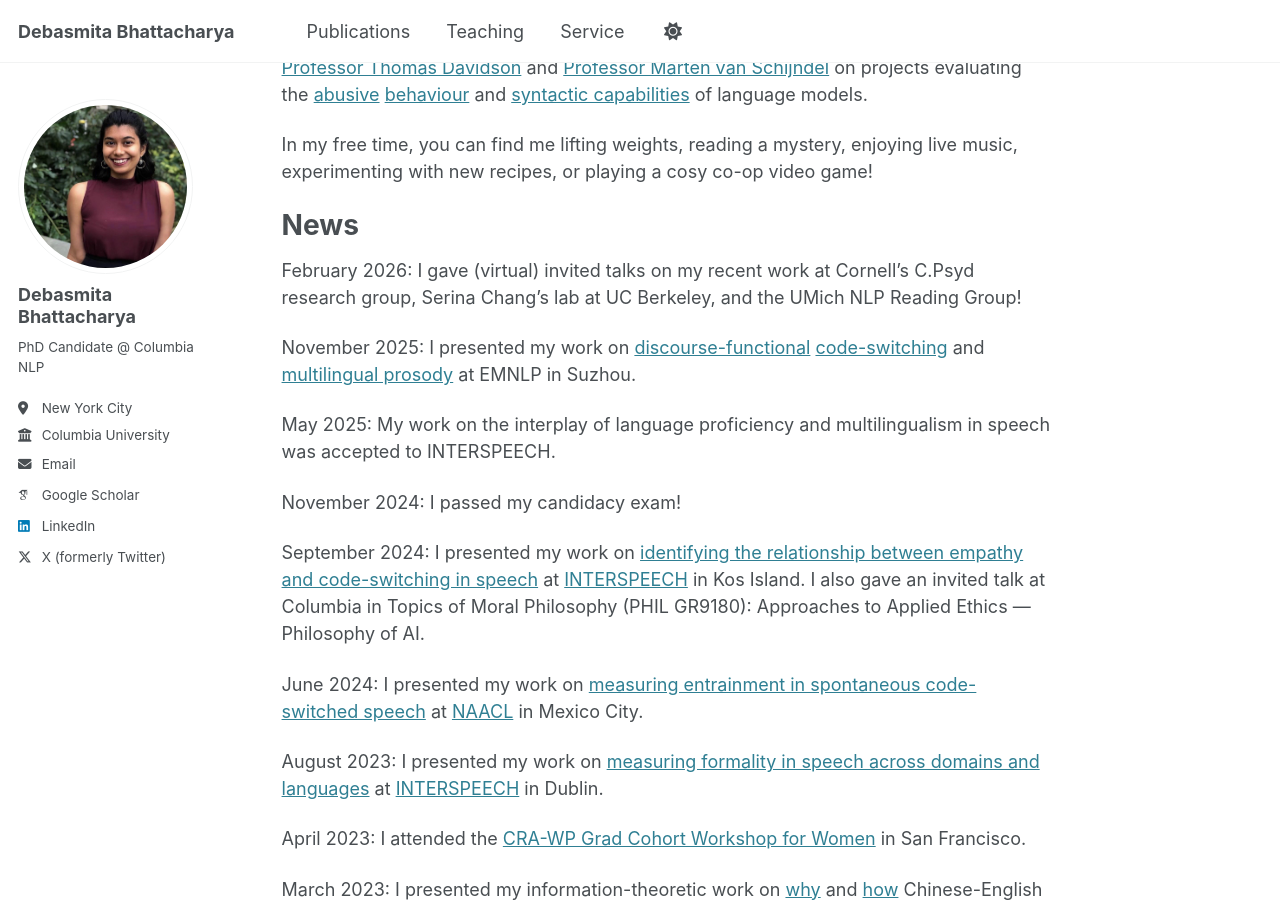
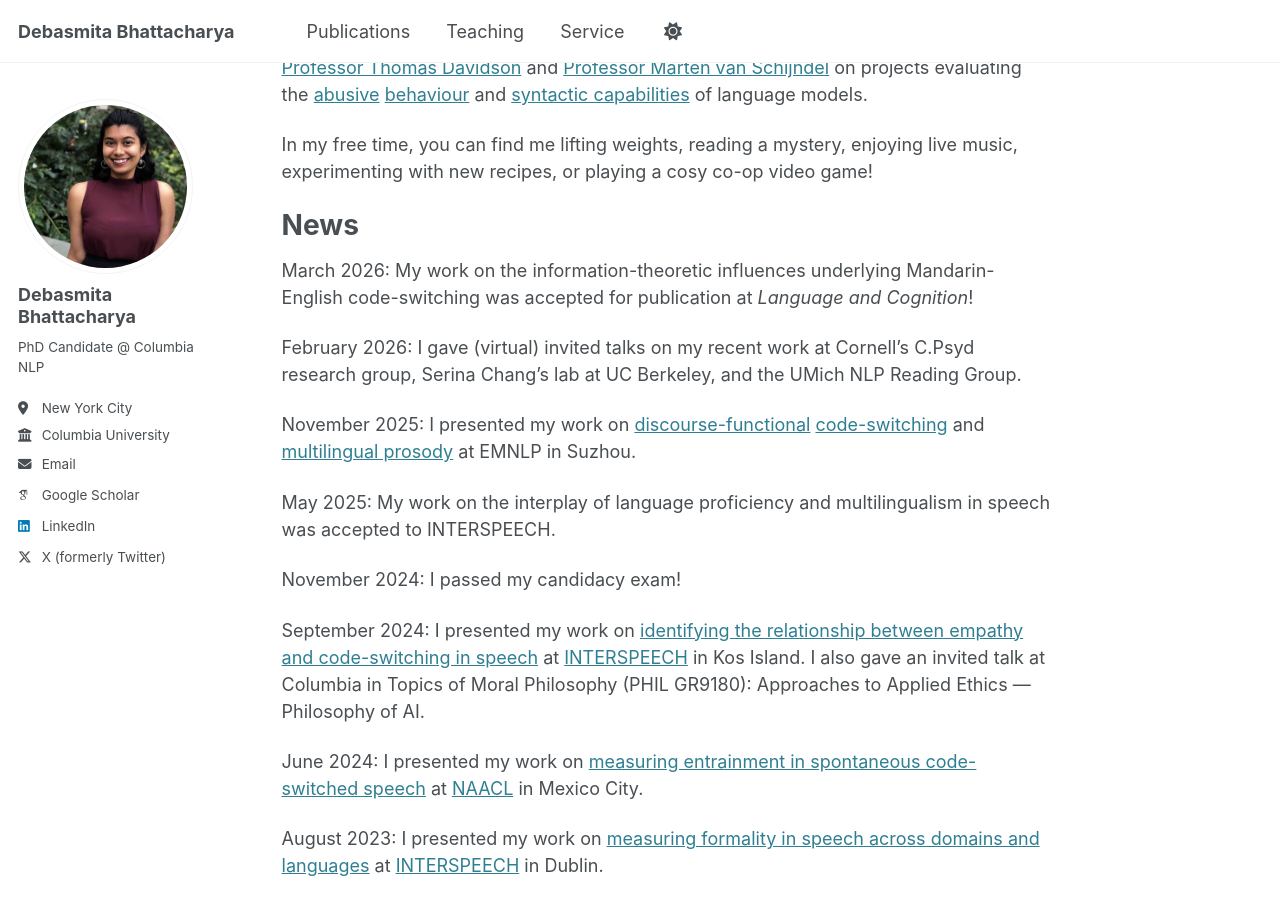
Before and after one commit to debasmita-b/debasmita-b.github.io, a Jekyll site: the page built from _pages/about.md, in a window 1280 px wide and 900 px high, scrolled down 582 px. Built offline with Jekyll 4.4.1, drawn with Linux system fonts in a browser that asks for light colours; some web fonts are replaced.

Commit message:
adding language and cognition accept

```diff
--- a/_pages/about.md
+++ b/_pages/about.md
@@ -21,7 +21,9 @@ In my free time, you can find me lifting weights, reading a mystery, enjoying li
 
 News
 ======
-February 2026: I gave (virtual) invited talks on my recent work at Cornell's C.Psyd research group, Serina Chang's lab at UC Berkeley, and the UMich NLP Reading Group!
+March 2026: My work on the information-theoretic influences underlying Mandarin-English code-switching was accepted for publication at *Language and Cognition*!
+
+February 2026: I gave (virtual) invited talks on my recent work at Cornell's C.Psyd research group, Serina Chang's lab at UC Berkeley, and the UMich NLP Reading Group.
 
 November 2025: I presented my work on [discourse-functional](https://drive.google.com/file/d/1SMQasUapGUzILQlDgJrvMW8lhB040C15/view?usp=sharing) [code-switching](https://drive.google.com/file/d/1R2AleNCQZ51rQFi2S0_9hK_bg6xl47dE/view?usp=sharing) and [multilingual prosody](https://drive.google.com/file/d/1uKIE_w1AsMl3vQx1o_CVTaOZls7bYtOp/view?usp=sharing) at EMNLP in Suzhou.
 
```
